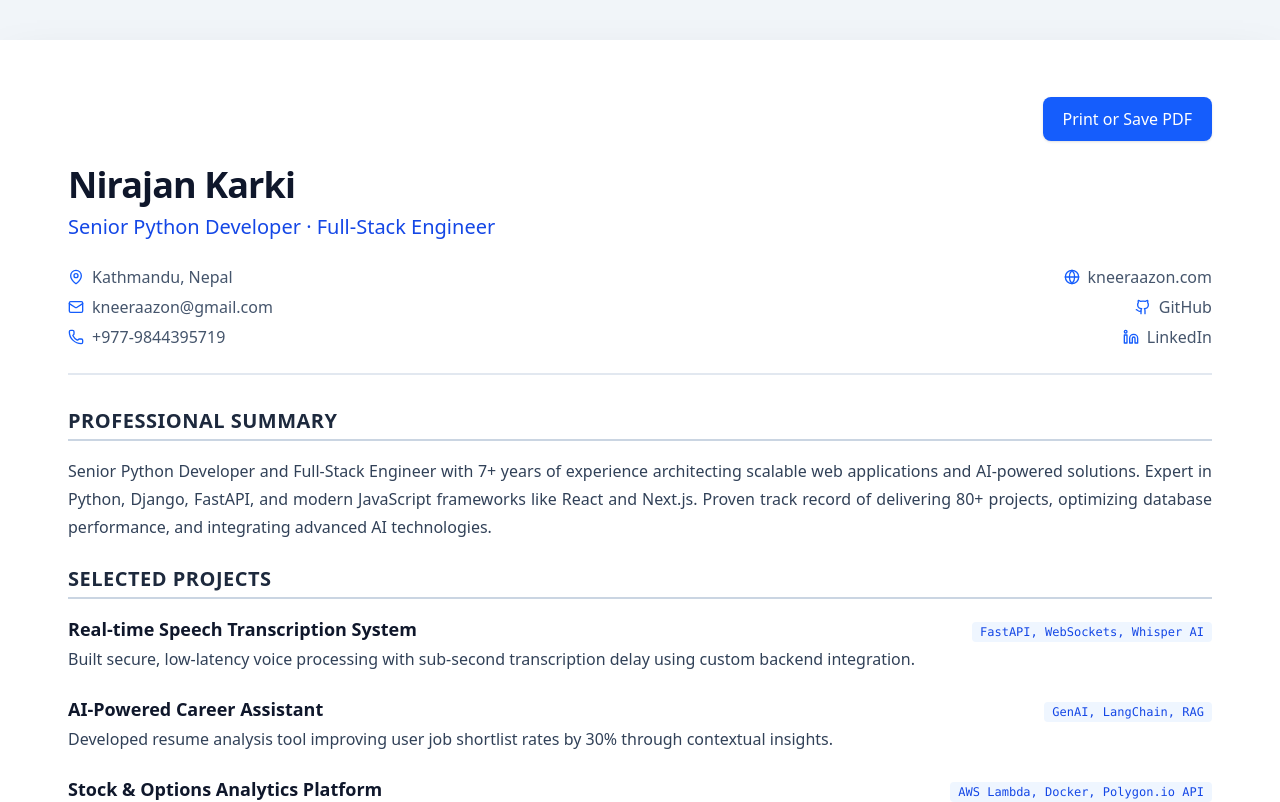
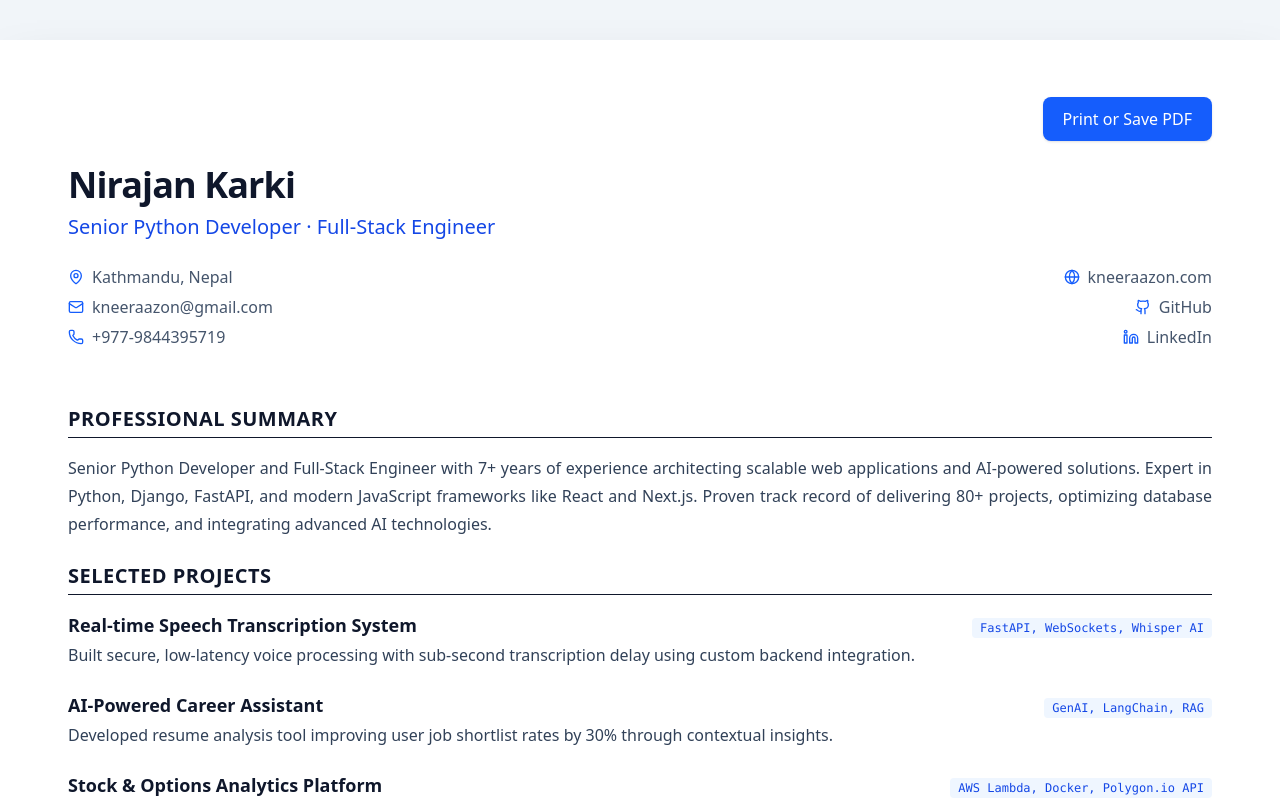
Before and after one commit to kneeraazon404/resume, a Next.js app: page / in a window 1280 px wide. Shown: the top 802 px of the page. Built offline with nearby package versions, Linux system fonts and the light colour scheme.

Commit message:
Refactor: Update section title borders and color, and remove main header border.

```diff
--- a/app/page.tsx
+++ b/app/page.tsx
@@ -11,7 +11,7 @@ interface SectionProps {
 
 const Section: React.FC<SectionProps> = ({ title, children, className = '' }) => (
   <section className={`mb-6 print:mb-4 ${className}`}>
-    <h2 className="text-xl font-bold text-slate-800 uppercase tracking-wide border-b-2 border-slate-300 pb-1 mb-4 print:text-lg print:mb-2 print:pb-0">
+    <h2 className="text-xl font-bold text-slate-900 uppercase tracking-wide border-b border-slate-900 pb-1 mb-4 print:text-lg print:mb-2 print:pb-0">
       {title}
     </h2>
     {children}
@@ -206,7 +206,7 @@ export default function Page() {
           </button>
         </div>
 
-        <header className="border-b-2 border-slate-200 pb-6 mb-8 print:pb-4 print:mb-6">
+        <header className="pb-6 mb-8 print:pb-4 print:mb-6">
           <h1 className="text-4xl font-extrabold text-slate-900 mb-2 tracking-tight print:text-3xl">Nirajan Karki</h1>
           <h2 className="text-xl font-medium text-blue-700 print:text-lg mb-6">Senior Python Developer · Full-Stack Engineer</h2>
 
```
